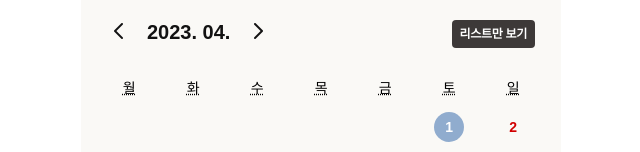
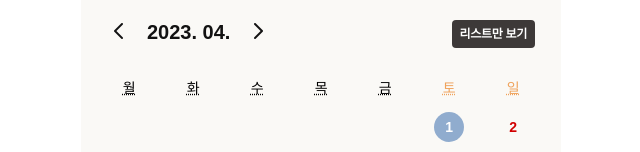
Before and after one commit to bsideproject/14_3_FE, a React (Create React App) app: page /answered-list in a window 1280 px wide. Shown: the part 158-310 px from the top of the page, without its empty margins (319-959 px from the left). Built offline with nearby package versions, Linux system fonts and the light colour scheme; no server answers; a web font is replaced by a local one.

Commit message:
수정 내용 반영

```diff
--- a/src/assets/GlobalStyles.tsx
+++ b/src/assets/GlobalStyles.tsx
@@ -154,7 +154,7 @@ table {
 	letter-spacing: -0.025em;
 }
 .caption2-bold {
-	font-size: 12px;
+	font-size: 10px;
 	font-weight: 700;
 	line-height: 12px;
 	letter-spacing: -0.025em;
--- a/src/assets/components/answered-list/custom-calendar.css
+++ b/src/assets/components/answered-list/custom-calendar.css
@@ -103,6 +103,9 @@
 .react-calendar__month-view__days__day--weekend {
   color: #d10000;
 }
+.react-calendar__month-view__weekdays__weekday--weekend{
+  color: #EFA25A;
+}
 
 .react-calendar__month-view__days__day--neighboringMonth {
   color: #757575;
--- a/src/assets/components/withdrawalComponents.css
+++ b/src/assets/components/withdrawalComponents.css
@@ -106,7 +106,7 @@
   border: 1px solid #E9E7E2;
   border-radius: 8px;
   outline-color: var(--wgray06);
-  color: var(--wgray12);
+	color: var(--wgray12);
 }
 .withdrawal-textarea:focus {
   color: var(--wgray12);
--- a/src/components/mypage/Withdrawal2.tsx
+++ b/src/components/mypage/Withdrawal2.tsx
@@ -134,9 +134,10 @@ const Withdrawal2 = ({step, setStep}: WITHDRAWAL) => {
               value={withdrawalText}
               onChange={withdrawalTextKeyupHandler}
               onKeyUp={withdrawalTextKeyupHandler}
-              className="withdrawal-textarea body3-regular" cols={30} rows={10}
+              cols={30} rows={10}
               placeholder="맘에 드시는 이유가 없다면, 직접 이유를 작성해주세요."
               maxLength={300}
+              className={"withdrawal-textarea body3-regular"}
               style={{outline:
                 '1px solid' + (withdrawalTextError ? '#EA4343' : '#E9E7E2' )
               }}
```
